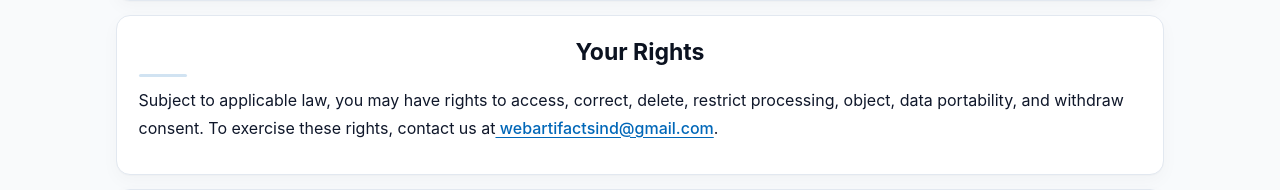
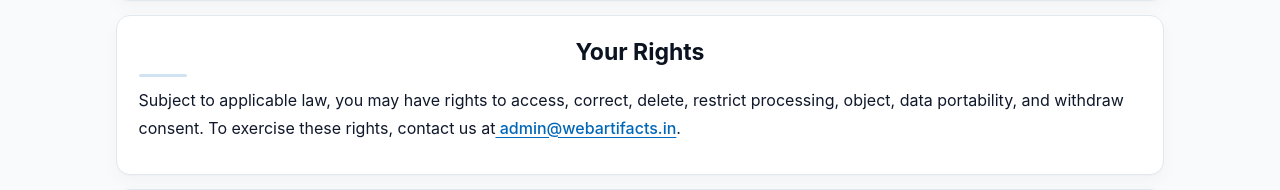
Before and after one commit to WebArtifcatsind/my-project-frontend, a React (Vite) app: page /privacy in a window 1280 px wide. Shown: the part 1640-1830 px from the top of the page. Built offline with nearby package versions, Linux system fonts and the light colour scheme.

Commit message:
Update Privacy.jsx

```diff
--- a/src/pages/Privacy.jsx
+++ b/src/pages/Privacy.jsx
@@ -83,7 +83,7 @@ const Privacy = () => {
         <p>
           Subject to applicable law, you may have rights to access, correct, delete, restrict processing, object,
           data portability, and withdraw consent. To exercise these rights, contact us at
-          <a href="mailto:webartifactsind@gmail.com"> webartifactsind@gmail.com</a>.
+          <a href="mailto:admin@webartifacts.in"> admin@webartifacts.in</a>.
         </p>
       </section>
 
```
